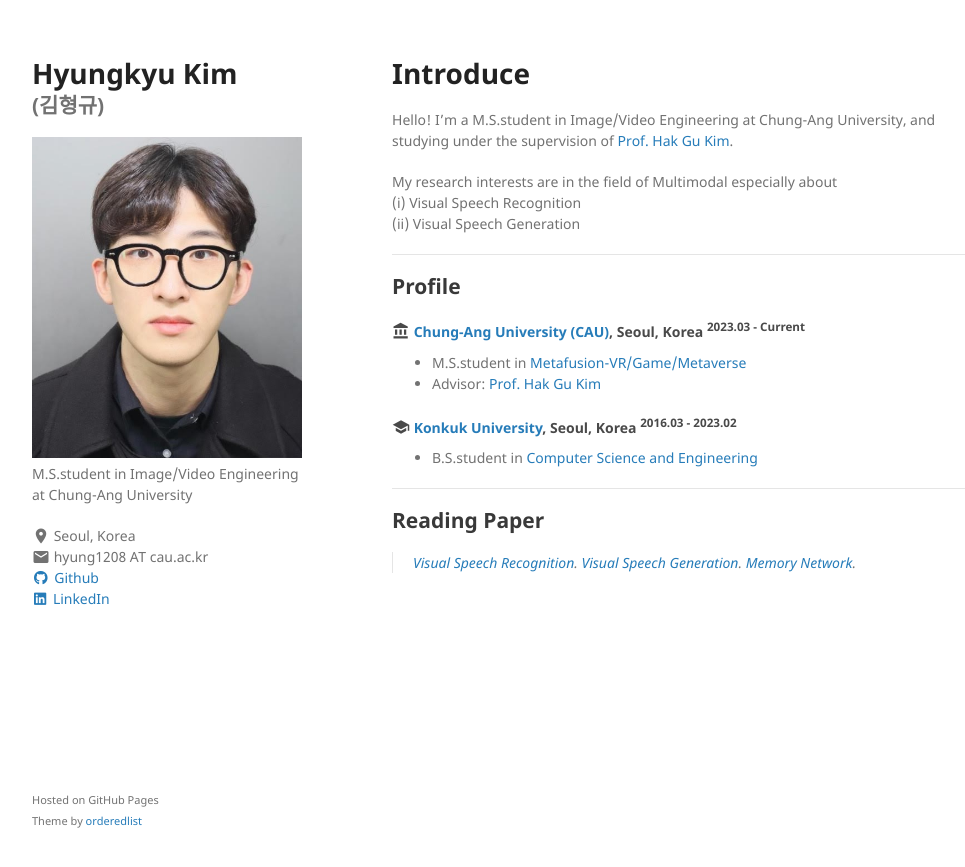
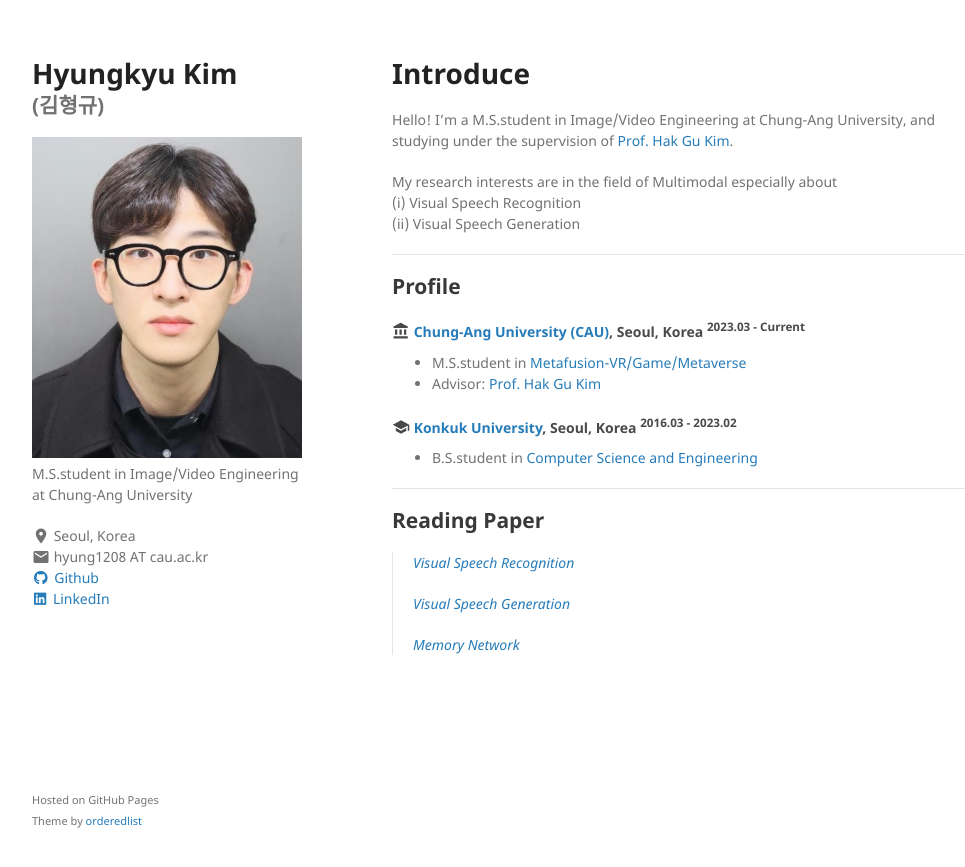
Before and after one commit to kimhyungkyu-1208/HYUNG-KYU-KIM, a Jekyll site: the page built from index.md, in a window 1280 px wide. Shown: the top 867 px of the page, without its empty margins (128-1093 px from the left). Built offline with Jekyll 4.4.1, drawn with Linux system fonts in a browser that asks for light colours; a style sheet for code colours, icons or effects is not loaded; our own code applies the rules of GitHub Pages for plain Markdown files.

```diff
--- a/index.md
+++ b/index.md
@@ -36,9 +36,12 @@ My research interests are in the field of Multimodal especially about \
 * * *
 
 ## Reading Paper
-> [Visual Speech Recognition](./another_pages/Visual_Speech_Recognition.html).
-> [Visual Speech Generation](./another_pages/Visual_Speech_Generation.html).
-> [Memory Network](./another_pages/Memory_Network.html).
+> [Visual Speech Recognition](./another_pages/Visual_Speech_Recognition.html)
+>
+> [Visual Speech Generation](./another_pages/Visual_Speech_Generation.html)
+>
+> [Memory Network](./another_pages/Memory_Network.html)
+>
 <!--- Advisor:-->
 
 <!-- ### Publications -->
```
